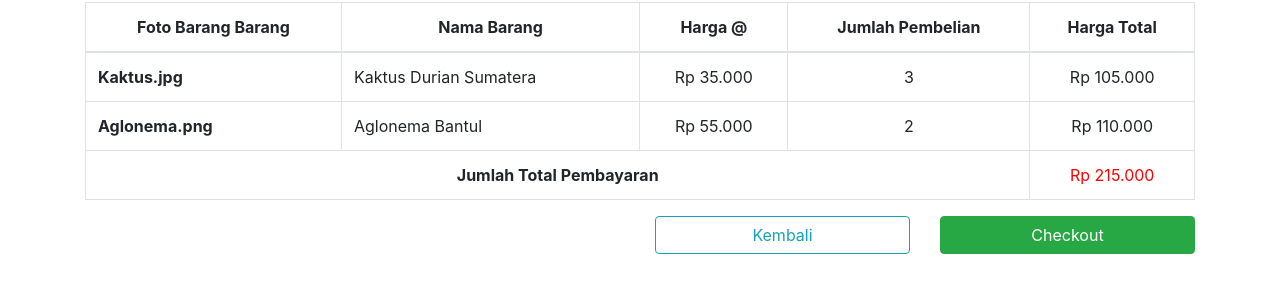
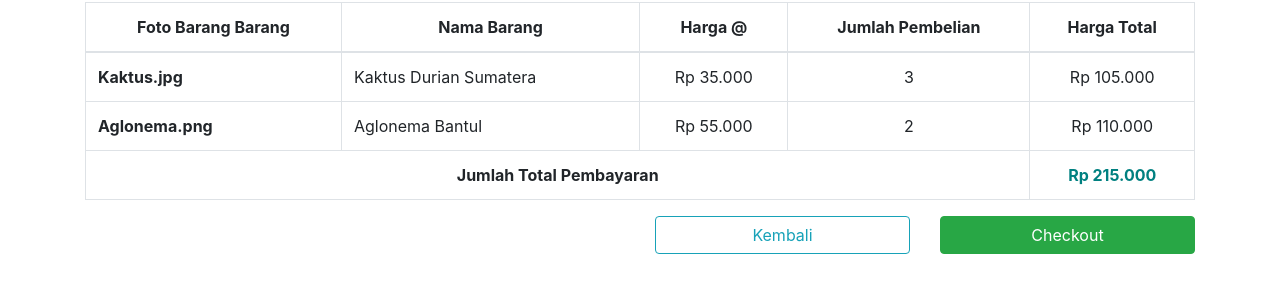
Before and after one commit to fadhfaiz/kmikaktusdua, a CodeIgniter app: page /kmikaktusdua/keranjang/index in a window 1280 px wide. Shown: the part 120-420 px from the top of the page. Run offline with CodeIgniter, Linux system fonts and the light colour scheme; some libraries are stand-ins or nearby versions.

Commit message:
maaf saya terlambat 2

```diff
--- a/application/views/keranjang/index.php
+++ b/application/views/keranjang/index.php
@@ -1,5 +1,5 @@
 <section class="container">
-	<table class="table table-bordered mt-5">
+	<table class="table table-bordered table-hover mt-5">
 		<thead class="text-center">
 			<tr>
 				<th scope="col">Foto Barang Barang</th>
@@ -26,7 +26,7 @@
 			</tr>
 			<tr>
 				<td scope="row" colspan="4" class="text-center font-weight-bold">Jumlah Total Pembayaran</td>
-                <td class="text-center" style="color: red;">Rp 215.000</td>
+                <td class="text-center font-weight-bold" style="color: teal;">Rp 215.000</td>
 			</tr>
 		</tbody>
 	</table>
```
